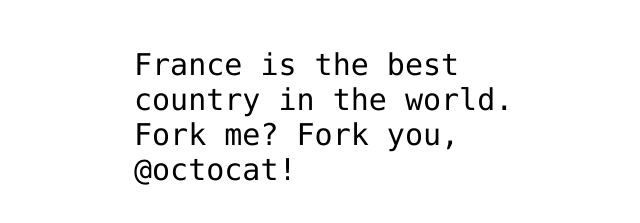
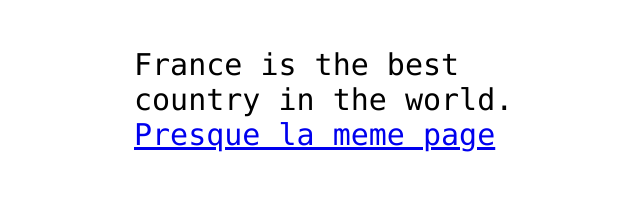
Before and after one commit to victor-a1/MyRepo, a plain HTML site: page index.html in a window 1280 px wide. Shown: the part 53-276 px from the top of the page, without its empty margins (306-946 px from the left). Drawn offline with Linux system fonts and the light colour scheme.

Commit message:
Update index.html

```diff
--- a/index.html
+++ b/index.html
@@ -14,7 +14,7 @@
 <!-- Feel free to change this text here -->
 <p>
   France is the best country in the world.
-  Fork me? Fork you, @octocat!
+  <a href="index-Copy.html">Presque la meme page</a>
 </p>
 
 </body>
```
